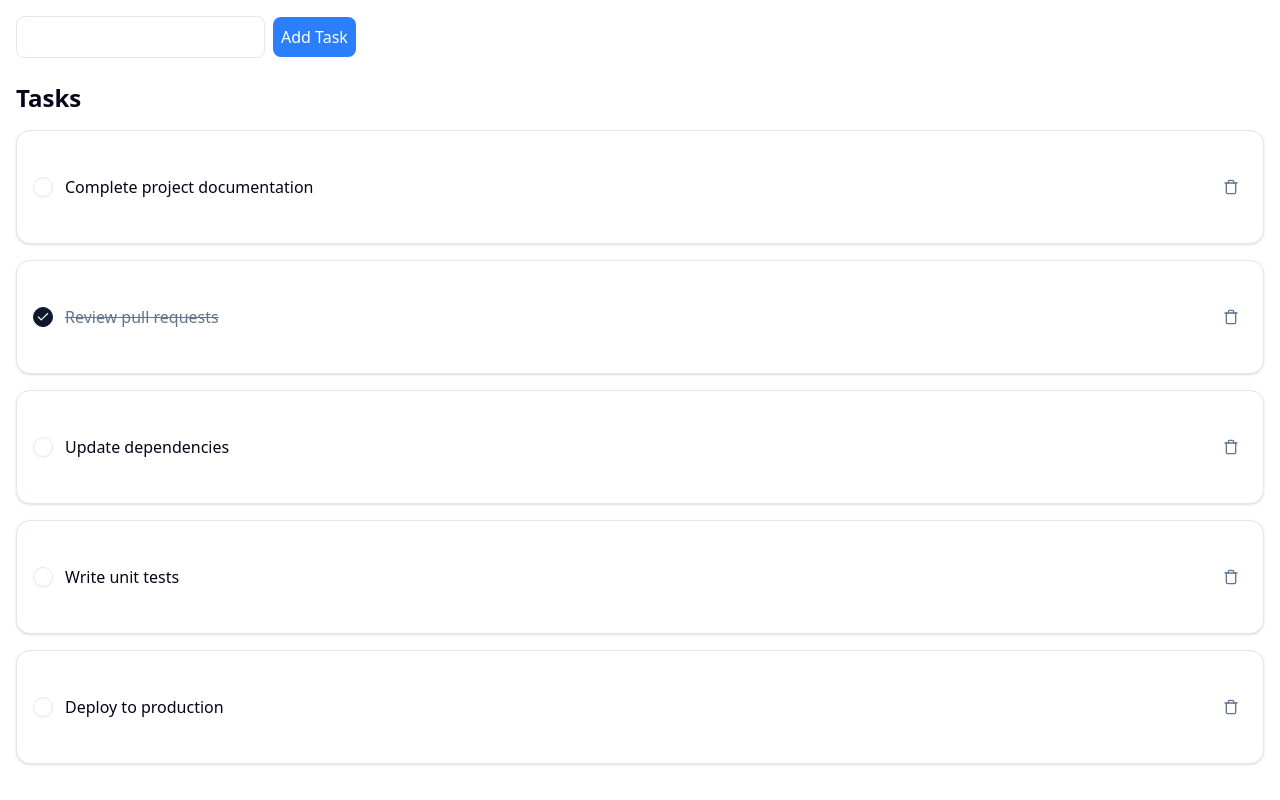
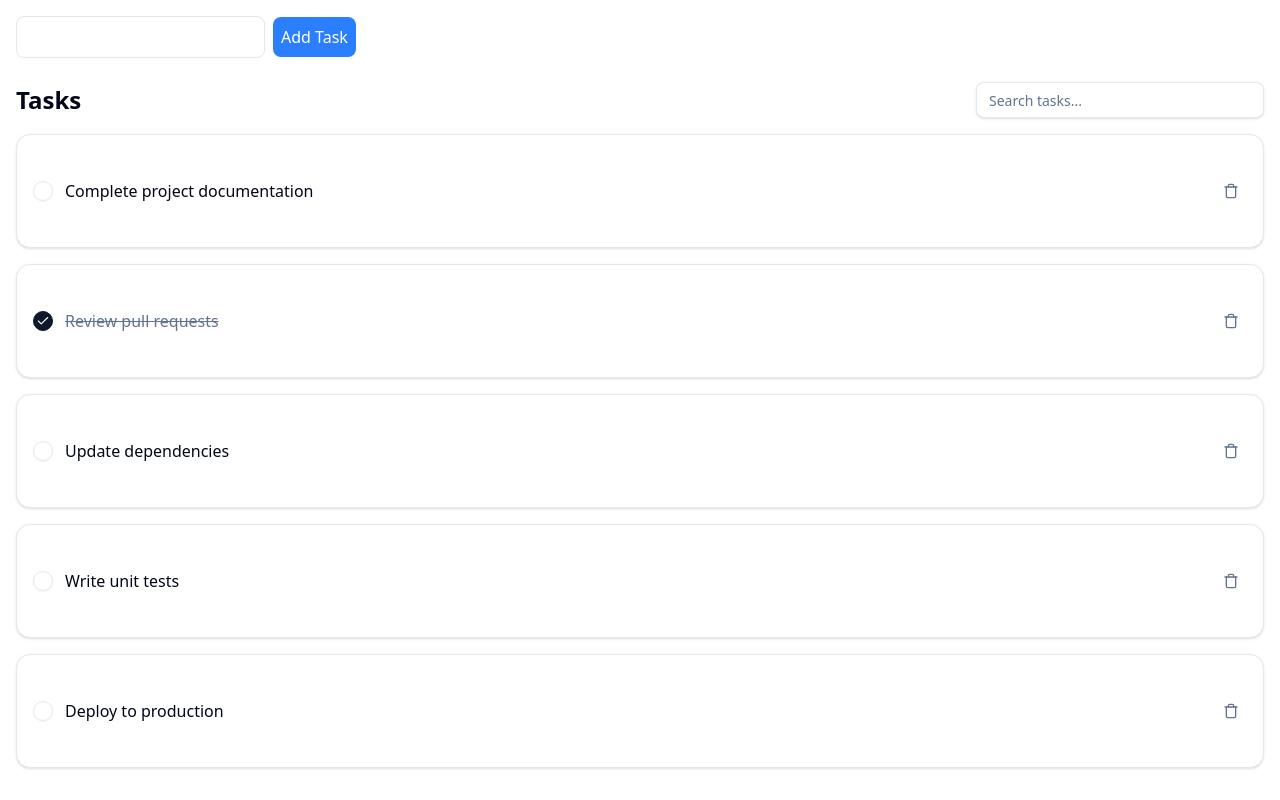
Before and after one commit to ali-shabani/todo-evolution, a React (Vite) app: page / in a window 1280 px wide. Built offline with nearby package versions, Linux system fonts and the light colour scheme.

Commit message:
added search ui

```diff
--- a/src/app.tsx
+++ b/src/app.tsx
@@ -76,7 +76,16 @@
           {errorMessage}
         </div>
       )}
-      <h1 className="text-2xl font-bold mb-4">Tasks</h1>
+      <div className="flex items-center justify-between mb-4">
+        <h1 className="text-2xl font-bold">Tasks</h1>
+        <div className="relative w-72">
+          <input
+            type="search"
+            placeholder="Search tasks..."
+            className="w-full h-9 rounded-md border border-input bg-background px-3 py-1 text-sm shadow-sm transition-colors file:border-0 file:bg-transparent file:text-sm file:font-medium placeholder:text-muted-foreground focus-visible:outline-none focus-visible:ring-1 focus-visible:ring-ring disabled:cursor-not-allowed disabled:opacity-50"
+          />
+        </div>
+      </div>
       <TaskList tasks={tasks} onDelete={handleRemoveTask} />
     </div>
   );
```
